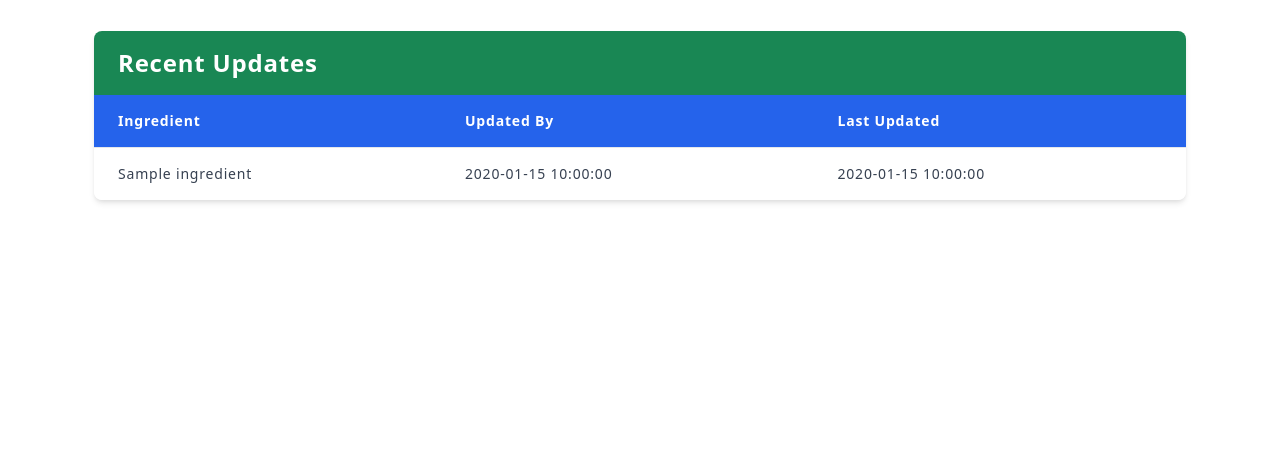
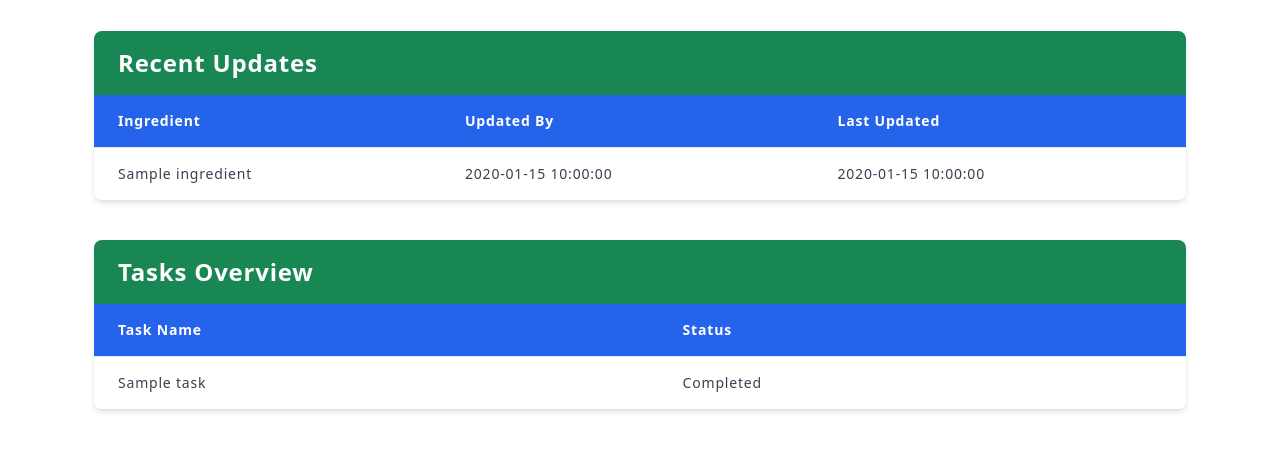
Before and after one commit to harrythe6arry/lab-management, a Flask app: template templates/dashboard.html in a window 1280 px wide. Shown: the part 564-1037 px from the top of the page. Before the commit the page ends 767 px from the top, so only its background shows below. Run offline with Flask 3, Linux system fonts and the light colour scheme; the template is opened without the code that fills it: most values are stand-ins (such as "Sample title", 1, 10 or a date in 2020).

Commit message:
<add>(frontend): Added task ui for the dashboard overview

```diff
--- a/templates/dashboard.html
+++ b/templates/dashboard.html
@@ -43,7 +43,7 @@
         <div class="bg-white shadow-md rounded-lg overflow-hidden mb-10">
 
             <table class="table-auto w-full text-sm text-left text-gray-700">
-            <thead class="bg-indigo-600 text-white">
+                <thead class="bg-indigo-600 text-white">
                 <tr>
                     <th colspan="4" class="px-6 py-3 text-lg text-2xl">Low Stocks</th>
                 </tr>
@@ -57,6 +57,8 @@
                 </tr>
                 </thead>
                 <tbody class="bg-white">
+
+{#                {% else %}#}
                 {% for item in low_stock_list %}
                     <tr class="{% if item.amount < item.threshold %}bg-yellow-200{% endif %} border-t">
                         <td class="px-6 py-3">{{ item.ingredient }}</td>
@@ -74,7 +76,7 @@
         <!-- Recent Updates Table -->
         <div class="bg-white shadow-md rounded-lg overflow-hidden mb-10">
             <table class="table-auto w-full text-sm text-left text-gray-700">
-            <thead class="text-bg-success text-white">
+                <thead class="text-bg-success text-white">
                 <tr>
                     <th colspan="4" class="px-6 py-3 text-lg text-2xl">Recent Updates</th>
                 </tr>
@@ -87,6 +89,11 @@
                 </tr>
                 </thead>
                 <tbody class="bg-white">
+{#                {% if recent_updates|length == 0 %}#}
+{#                    <tr>#}
+{#                        <td colspan="3" class="px-6 py-3 text-center text-gray-500">No recent updates</td>#}
+{#                    </tr>#}
+{#                {% else %}#}
                 {% for item in recent_updates %}
                     <tr class="border-t">
                         <td class="px-6 py-3">{{ item.ingredient }}</td>
@@ -97,6 +104,40 @@
                 </tbody>
             </table>
         </div>
+
+        <!-- Recent Updates Table -->
+        <div class="bg-white shadow-md rounded-lg overflow-hidden mb-10">
+            <table class="table-auto w-full text-sm text-left text-gray-700">
+                <thead class="text-bg-success text-white">
+                <tr>
+                    <th colspan="4" class="px-6 py-3 text-lg text-2xl">Tasks Overview</th>
+                </tr>
+                </thead>
+                <thead class="bg-blue-600 text-white">
+                <tr>
+                    <th class="px-6 py-3">Task Name</th>
+                    <th class="px-6 py-3">Status</th>
+                </tr>
+                </thead>
+                <tbody class="bg-white">
+
+                {% if tasks_data|length == 0 %}
+                    <tr>
+                        <td colspan="2" class="px-6 py-3 text-center text-gray-500">No tasks available. Hooray!</td>
+                    </tr>
+                {% else %}
+                    {% for task in tasks_data %}
+                        <tr class="border-t {% if task.status == 'Overdue' %}bg-red-300{% endif %}">
+                            <td class="px-6 py-3">{{ task.name }}</td>
+                            <td class="px-6 py-3">{{ task.status }}</td>
+
+                        </tr>
+                    {% endfor %}
+                {% endif %}
+                </tbody>
+            </table>
+        </div>
+
 
         <!-- Bootstrap JS -->
         <script src="https://cdn.jsdelivr.net/npm/bootstrap@5.3.0-alpha3/dist/js/bootstrap.bundle.min.js"></script>
```
Also changed, not shown: routes/dashboard.py (+7 -0 lines).
